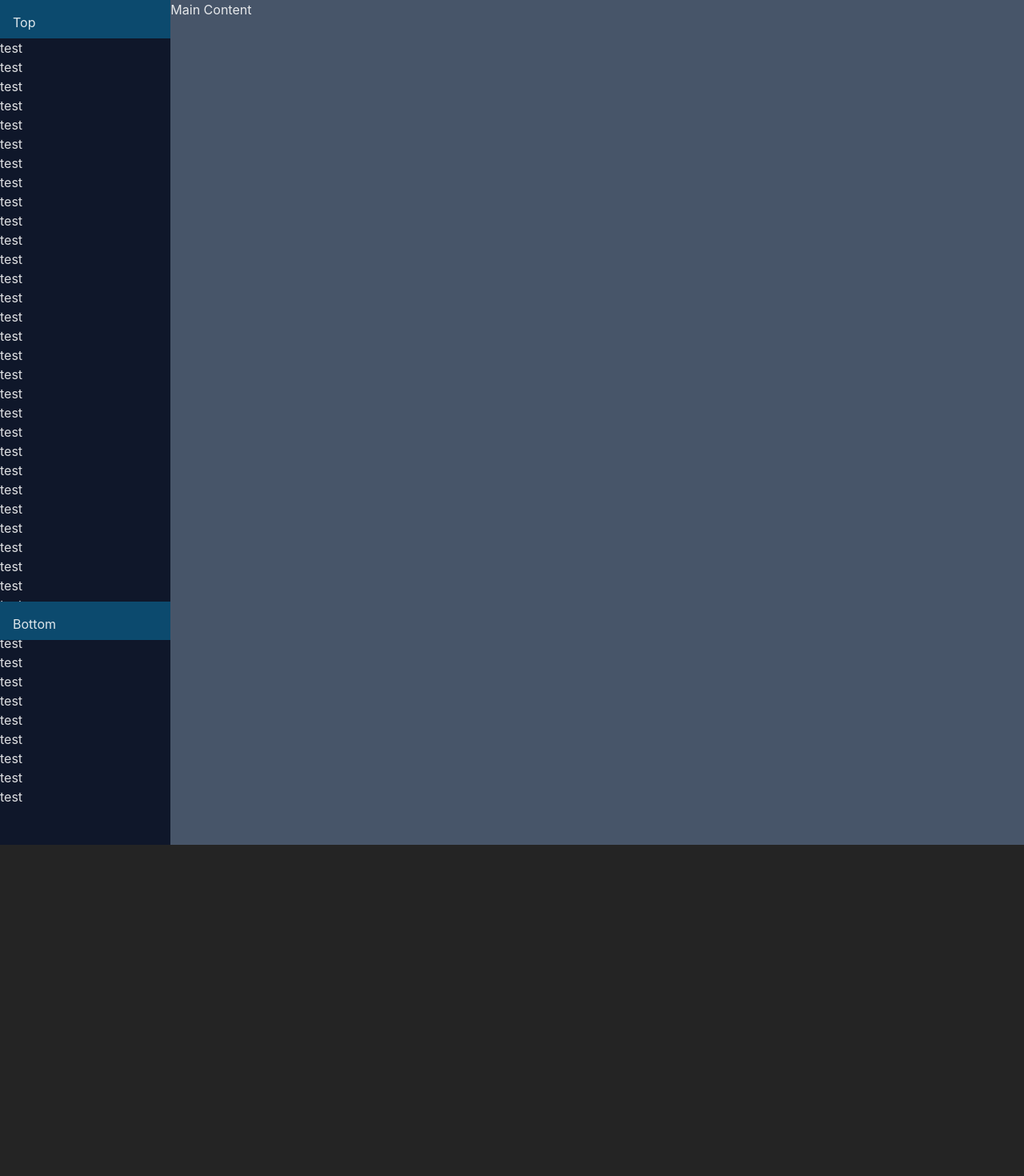
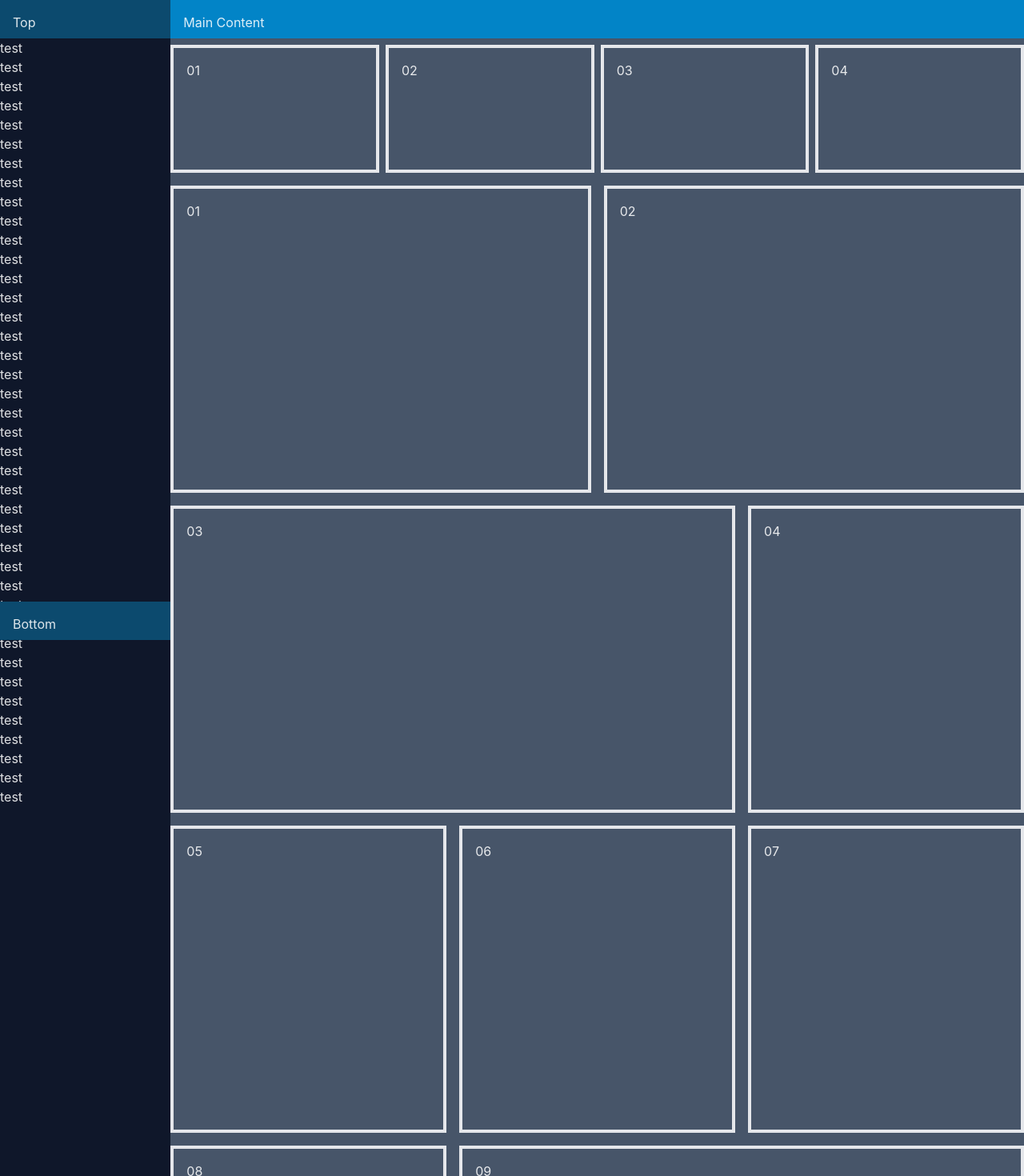
Before and after one commit to MuktadirHassan/tailwind-dashboard, a React (Vite) app: page / in a window 1280 px wide. Shown: the top 1470 px of the page at 80% size. Before the commit the page ends 1056 px from the top, so only its background shows below. Built offline with nearby package versions, Linux system fonts and the light colour scheme.

Commit message:
card layout done

```diff
--- a/src/App.jsx
+++ b/src/App.jsx
@@ -1,3 +1,4 @@
+import MainContent from "./components/MainContent";
 import SideBar from "./components/SideBar";
 
 export default function App() {
@@ -60,7 +61,9 @@ export default function App() {
         <SideBar />
       </div>
 
-      <div className="bg-slate-600 col-span-10">Main Content</div>
+      <div className="bg-slate-600 col-span-10">
+        <MainContent />
+      </div>
     </div>
   );
 }
--- /dev/null
+++ b/src/components/MainContent.jsx
@@ -0,0 +1,57 @@
+import React from "react";
+
+const MainContent = () => {
+  return (
+    <div className="">
+      <div className="h-12 p-4 bg-sky-600 sticky top-0">
+        <h2>Main Content</h2>
+      </div>
+      {/* card part */}
+      <div>
+        <div className="grid grid-cols-4 grid-flow-rows gap-2 my-2">
+          <div>
+            <div class="box-border h-40  w-50 p-4 border-4">01</div>
+          </div>
+          <div>
+            <div class="box-border h-40  w-50 p-4 border-4">02</div>
+          </div>
+          <div>
+            <div class="box-border h-40  w-50 p-4 border-4">03</div>
+          </div>
+          <div>
+            <div class="box-border h-40  w-50 p-4 border-4">04</div>
+          </div>
+        </div>
+      </div>
+      {/* card part */}
+
+      {/* info part */}
+      <div>
+        <div className="grid grid-cols-2 grid-flow-rows gap-4 my-4">
+          <div class="box-border h-96  w-100 p-4 border-4">01</div>
+          <div class="box-border h-96  w-100 p-4 border-4">02</div>
+        </div>
+
+        <div class="grid grid-cols-3 gap-4">
+          <div class="col-span-2 box-border h-96  w-100 p-4 border-4">03</div>
+          <div class="box-border h-96  w-100 p-4 border-4">04</div>
+
+          <div class="box-border h-96  w-100 p-4 border-4">05</div>
+          <div class="box-border h-96  w-100 p-4 border-4">06</div>
+          <div class="box-border h-96  w-100 p-4 border-4">07</div>
+
+          <div class="box-border h-96  w-100 p-4 border-4">08</div>
+          <div class="col-span-2 box-border h-96  w-100 p-4 border-4">09</div>
+        </div>
+
+        <div className="grid grid-cols-2 grid-flow-rows gap-4 my-4">
+          <div class="box-border h-96  w-100 p-4 border-4">10</div>
+          <div class="box-border h-96  w-100 p-4 border-4">11</div>
+        </div>
+      </div>
+      {/* info part */}
+    </div>
+  );
+};
+
+export default MainContent;
```
